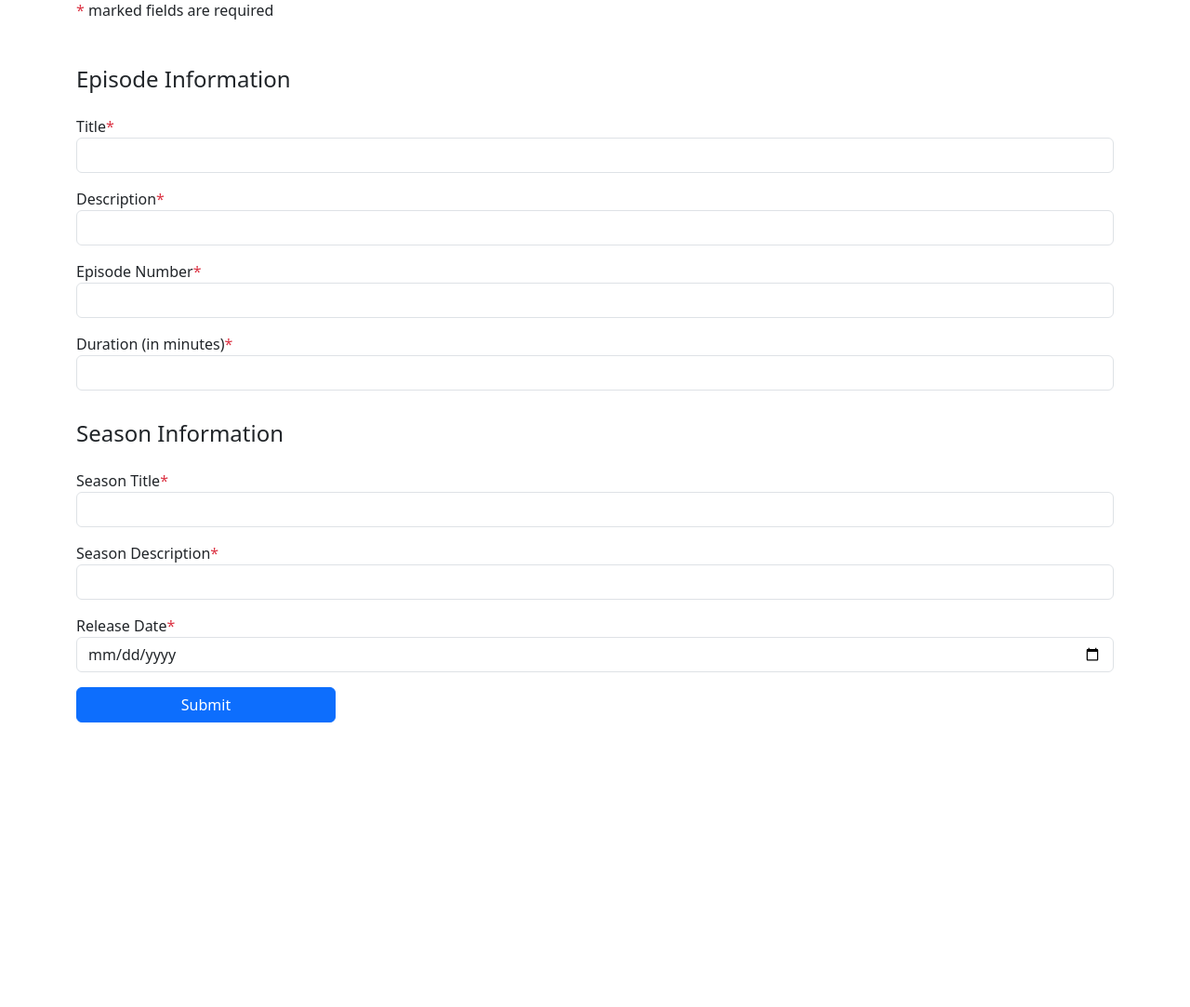
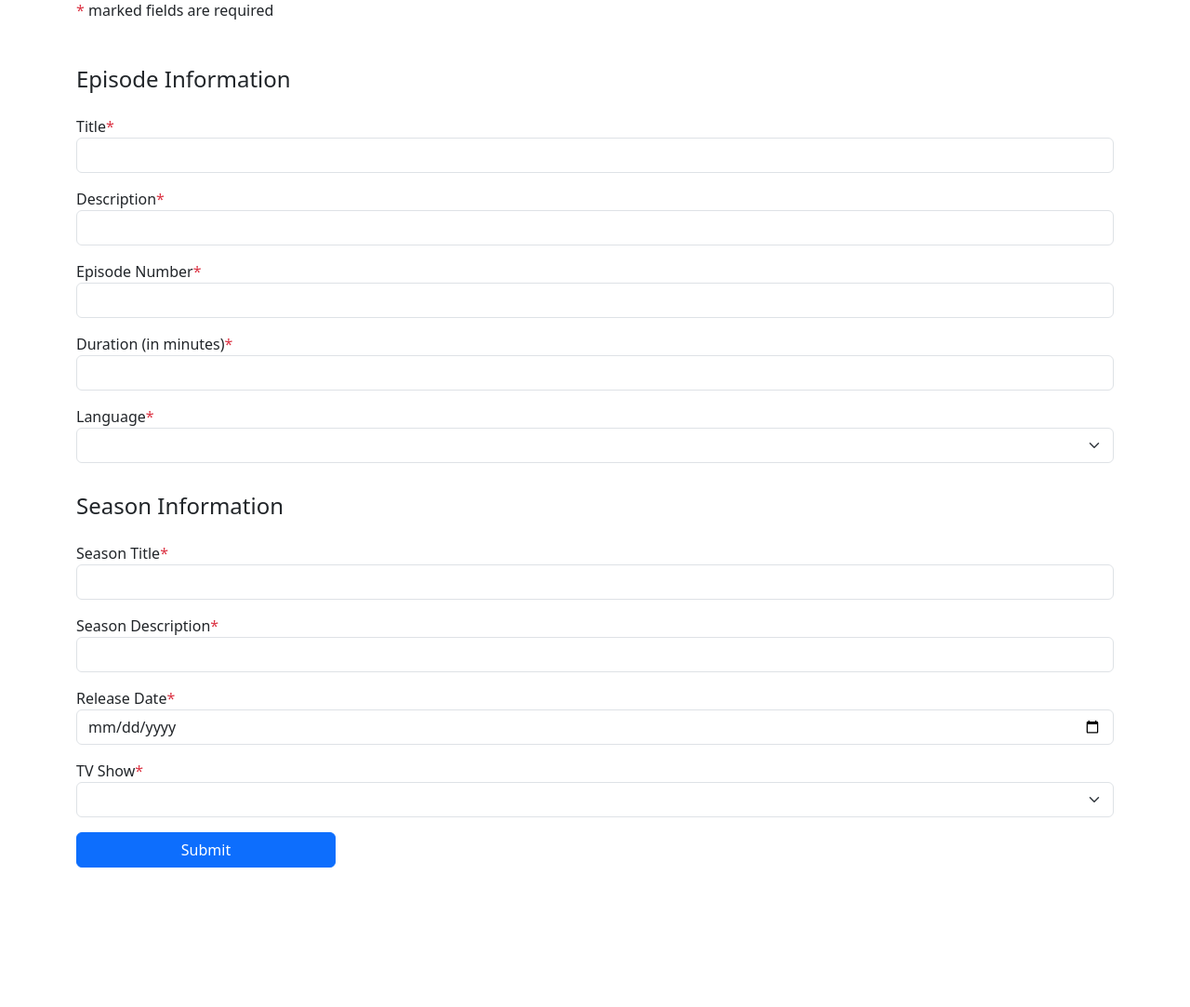
Before and after one commit to polsti/DataBases_website, a Flask app: template src/templates/insertion.html in a window 1280 px wide. Shown: the part 146-1229 px from the top of the page at 93% size. Before the commit the page ends 923 px from the top, so only its background shows below. Run offline with Flask 3, Linux system fonts and the light colour scheme; the template is opened without the code that fills it, so the values that code supplies are empty.

Commit message:
final look of the website with insertion

```diff
--- a/src/app.py
+++ b/src/app.py
@@ -1,5 +1,6 @@
 from flask import Flask, render_template, request, redirect
 from pydantic import ValidationError
+from models.model_dataclasses import Episode, Season
 from models.tv_shows import TV_Shows
 from models.seasons import Seasons
 from models.episodes import Episodes
@@ -64,9 +65,9 @@ def insert_episode_action():
     episodes = Episodes()
 
     try:
-        id_season = seasons.get_all()[-1].id_season + 1  # get last performer's ID
-        episode = Episodes(id_season = id_season, **inputs)
-        season = Seasons(**inputs)
+        fk_Seasonid_Season = seasons.get_all()[-1].id_Season + 1  # get last performer's ID
+        episode = Episode(fk_Seasonid_Season = fk_Seasonid_Season, **inputs)
+        season = Season(**inputs)
 
     except ValidationError:
         all_tv_shows = TV_Shows().get_all()
@@ -76,7 +77,7 @@ def insert_episode_action():
     seasons.insert(season)
     episodes.insert(episode)
 
-    return redirect("\Episodes")
+    return redirect("\episodes")
 
 if __name__ == "__main__":
     app.run(debug=True, host="0.0.0.0", port=5000)
--- a/src/templates/insertion.html
+++ b/src/templates/insertion.html
@@ -30,27 +30,26 @@
     </div>
     <div class="form-group">
         <label for="episode_number">Episode Number<span class="text-danger">*</span></label>
-        <input type="number" min="1"  name="episode_number" class="form-control" value="{{ episode.episode_number }}">
+        <input type="number" min="1" max = "30" name="episode_number" class="form-control" value="{{ episode.episode_number }}">
     </div>
     <div class="form-group">
         <label for="duration">Duration (in minutes)<span class="text-danger">*</span></label>
-        <input type="number" min = "1" max = "180"name="duration" class="form-control" value="{{ episode.duration }}">
+        <input type="number.step" min = "1" max = "180" name="duration" class="form-control" value="{{ episode.duration }}">
     </div>
+
     {% if action == "edit" %}
     <div class="form-group">
         <label for="id_Episode">Episode ID</label>
         <input type="number" name="id_Episode" class="form-control" value="{{ episode.id_Episode }}" readonly>
     </div>
-    <div class="form-group">
+
+    {% endif %}
+    <!-- <div class="form-group">
         <label for="fk_Languageid_Language">Language ID</label>
         <input type="number" name="fk_Languageid_Language" class="form-control" value="{{ episode.fk_Languageid_Language }}" readonly>
-    </div>
-    <div class="form-group">
-        <label for="fk_Seasonid_Season">Season ID</label>
-        <input type="number" name="fk_Seasonid_Season" class="form-control" value="{{ episode.fk_Seasonid_Season }}" readonly>
-    </div>
-    {% endif %}
-    <!--     <div class="form-group">
+    </div> -->
+
+<!--     <div class="form-group">
         <label for="event_id">Event<span class="text-danger">*</span></label>
         <select name="event_id" class="form-select form-control">
             {% for event in events %}
@@ -59,6 +58,17 @@
             {% endfor %}
         </select>
     </div> -->
+
+
+    <div class="form-group">
+        <label for="fk_Languageid_Language">Language<span class="text-danger">*</span></label>
+        <select name="fk_Languageid_Language" class="form-select form-control">
+            {% for language in languages %}
+            <option value="{{ language.id_Language }}" {% if episode.fk_Languageid_Language == language.id_Language %} selected {% endif %}>{{
+                language.language_name }}</option>
+            {% endfor %}
+        </select>
+    </div>
 
 
     <h4 class="mt-3">Season Information</h4>
@@ -82,23 +92,23 @@
         <label for="id_Season">Season ID</label>
         <input type="number" name="id_Season" class="form-control" value="{{ season.id_Season }}" readonly>
     </div>
-    <div class="form-group">
+    <!-- <div class="form-group">
         <label for="fk_TV_Showid_TV_Show">TV Show ID</label>
-        <input type="number" name="fk_TV_Showid_TV_Show" class="form-control" value="{{ season.fk_TV_Showid_TV_Show }}" readonly>
-    </div>
+        <input type="number" name="fk_TV_Showid_TV_Show" class="form-control" value="{{ tv_show.id_TV_Show }}" readonly>
+    </div> -->
     {% endif %}
 
 
 
-    <!--     <div class="form-group">
-        <label for="country_id">Country<span class="text-danger">*</span></label>
-        <select name="country_id" class="form-select form-control">
-            {% for country in countries %}
-            <option value="{{ country.country_id }}" {% if performer.country_id==country.country_id %} selected {% endif
-                %}>{{ country.name }}</option>
+    <div class="form-group">
+        <label for="fk_TV_Showid_TV_Show">TV Show<span class="text-danger">*</span></label>
+        <select name="fk_TV_Showid_TV_Show" class="form-select form-control">
+            {% for tv_show in tv_shows %}
+            <option value="{{ tv_show.id_TV_Show }}" {% if season.fk_TV_Showid_TV_Show==tv_show.id_TV_Show %} selected {% endif
+                %}>{{ tv_show.title }}</option>
             {% endfor %}
         </select>
-    </div> -->
+    </div>
 
 
     <input type="submit" class="btn btn-primary w-25" name="button" value="Submit">
```
Also changed, not shown: src/models/episodes.py (+3 -4 lines), src/models/model_dataclasses.py (+12 -13 lines), src/models/seasons.py (+3 -4 lines), db/tv.sqlite.
